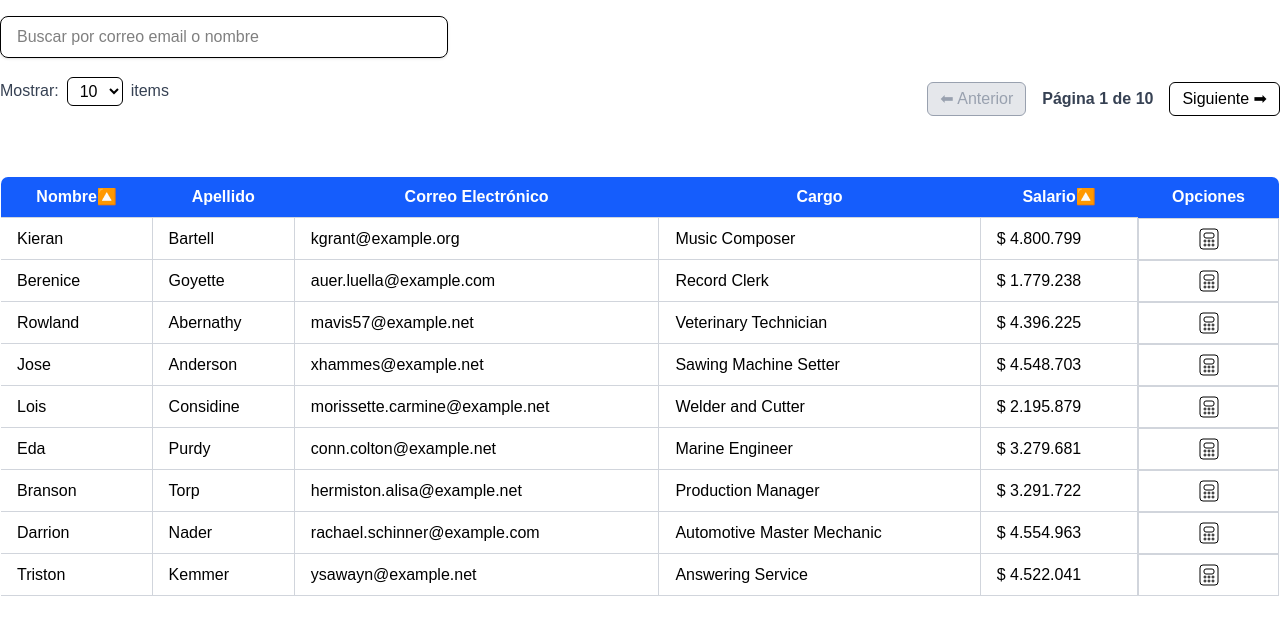
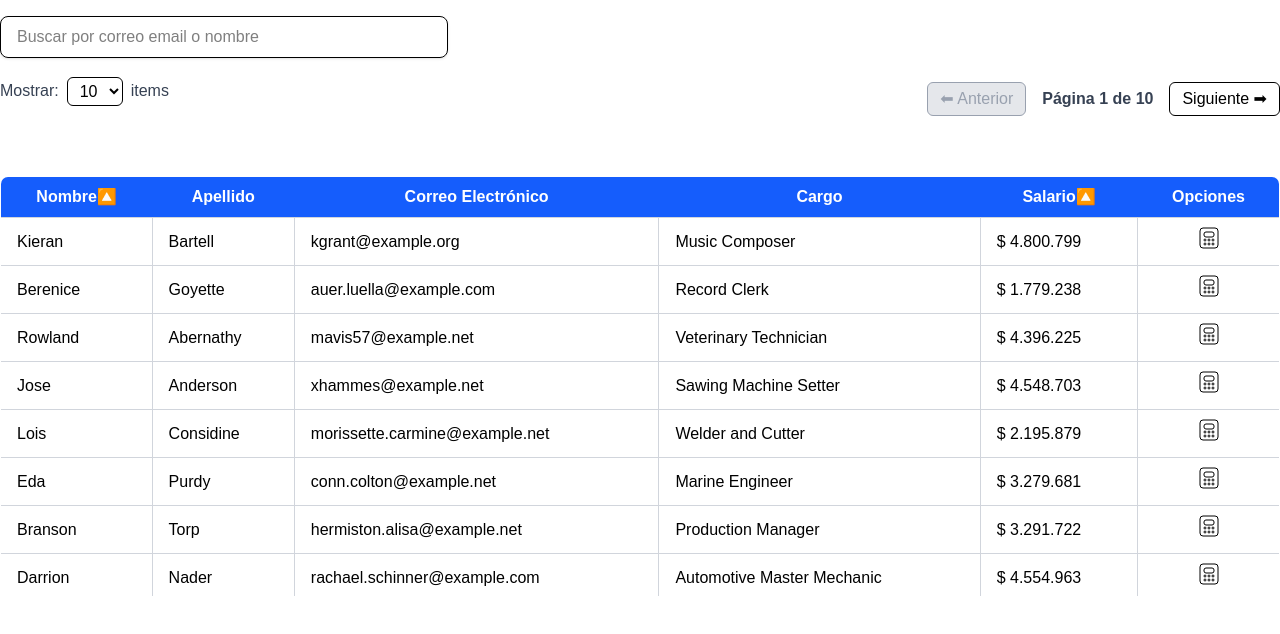
Before and after one commit to leht377/react-developer-junior, a Next.js app: page / in a window 1280 px wide. Shown: the top 634 px of the page. Built offline with nearby package versions, Linux system fonts and the light colour scheme; what date-holidays would draw is missing.

Commit message:
Update RowBody component to center-align action button for improved layout

```diff
--- a/src/app/employee/components/table/components/RowBody.tsx
+++ b/src/app/employee/components/table/components/RowBody.tsx
@@ -26,7 +26,7 @@
       <td className='border border-gray-300 px-4 py-2'>{email}</td>
       <td className='border border-gray-300 px-4 py-2'>{charge}</td>
       <td className='border border-gray-300 px-4 py-2'>{formatToColombianPeso(salary)}</td>
-      <td className='border border-gray-300 px-4 py-2 flex justify-center items-center'>
+      <td className='border border-gray-300 px-4 py-2 text-center'>
         <button className='cursor-pointer' onClick={() => onClickOption(id)}>
           <SVGIcon name='calculator' />
         </button>
```
